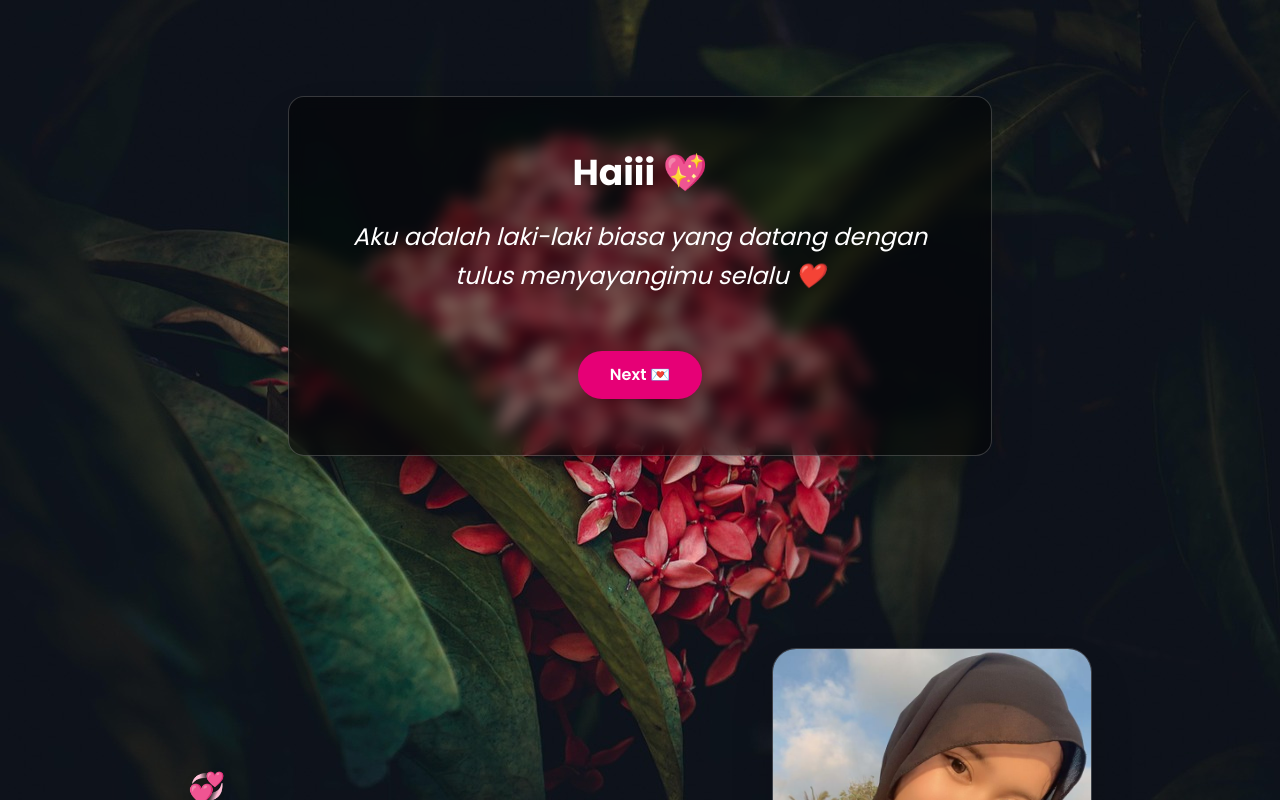
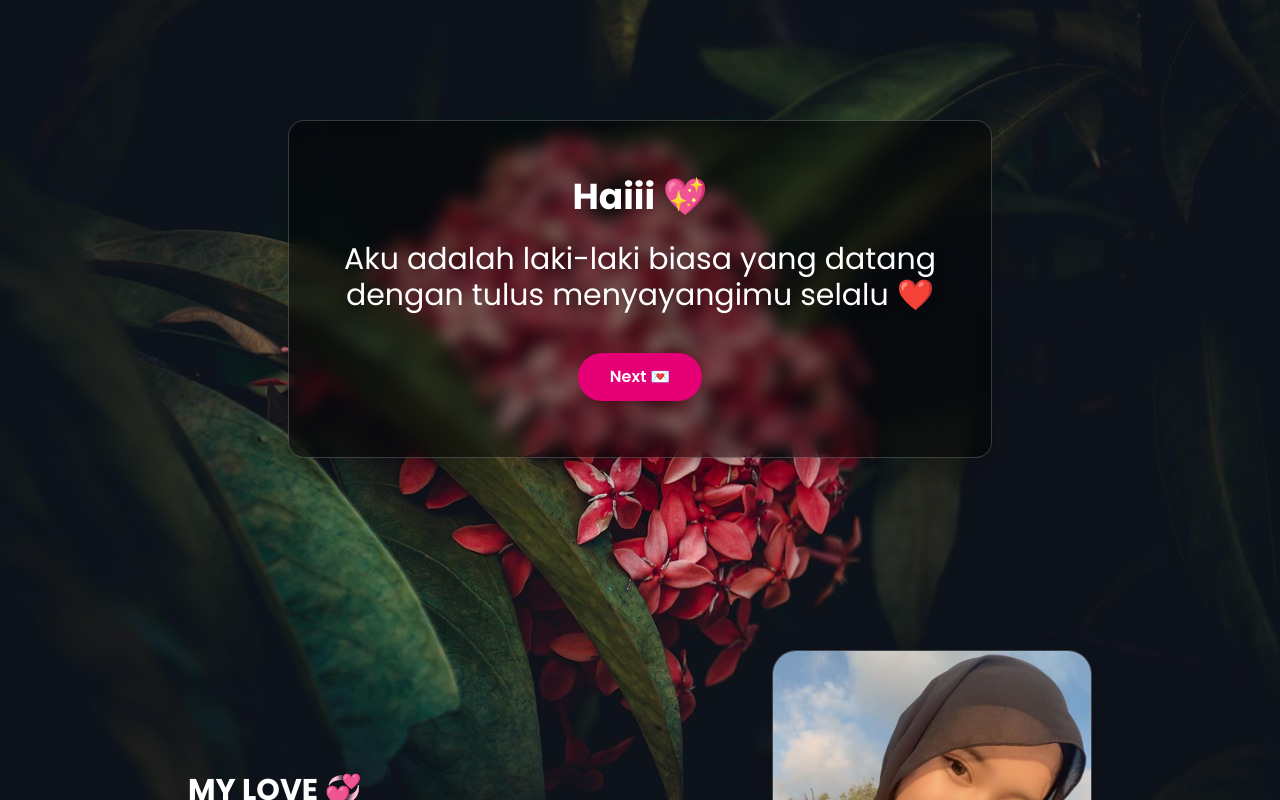
Before and after one commit to nomigami/sayangkuuu, a Next.js app: page /story in a window 1280 px wide. Shown: the top 800 px of the page. Built offline with nearby package versions, Linux system fonts and the light colour scheme.

Commit message:
Update page.tsx

```diff
--- a/src/app/story/page.tsx
+++ b/src/app/story/page.tsx
@@ -1,6 +1,6 @@
 "use client";
 
-import { motion } from "framer-motion";
+import { motion, AnimatePresence } from "framer-motion";
 import { useEffect, useState } from "react";
 
 export default function OurStory() {
@@ -69,18 +69,36 @@ export default function OurStory() {
     >
       {/* 💌 Card Utama */}
       <motion.div
-        className="relative z-10 w-[90%] sm:w-[85%] md:w-[70%] lg:w-[55%] text-center bg-black/50 backdrop-blur-sm rounded-2xl px-6 sm:px-10 py-10 sm:py-14 mt-24 shadow-2xl border border-white/20"
+        className="relative z-10 w-[90%] sm:w-[85%] md:w-[70%] lg:w-[55%] text-center bg-black/50 backdrop-blur-sm rounded-2xl px-6 sm:px-10 py-10 sm:py-14 mt-30 shadow-2xl border border-white/20"
         initial={{ opacity: 0, y: 30, scale: 0.9 }}
         animate={{ opacity: 1, y: 0, scale: 1 }}
         transition={{ duration: 1.2, ease: "easeOut" }}
       >
-        <h1 className="text-3xl sm:text-4xl font-bold drop-shadow-md mb-6">
+        {/* Judul dengan animasi */}
+        <motion.h1
+          className="text-3xl sm:text-4xl font-bold drop-shadow-md mb-6"
+          initial={{ opacity: 0, y: 20 }}
+          animate={{ opacity: 1, y: 0 }}
+          transition={{ delay: 0.2, duration: 0.8 }}
+        >
           Haiii 💖
-        </h1>
+        </motion.h1>
 
-        <p className="text-lg sm:text-2xl italic leading-relaxed mb-8 drop-shadow-lg">
-          {romanticQuotes[index]}
-        </p>
+        {/* Animasi teks quote */}
+        <AnimatePresence mode="popLayout">
+          <motion.p
+            key={index}
+            className="text-lg sm:text-3xl poopins leading-9 mb-4 drop-shadow-lg"
+            initial={{ opacity: 0, y: 20 }}
+            animate={{ opacity: 2, y: 0 }}
+            exit={{ opacity: 1, y: -20 }}
+            transition={{ duration: 1 }}
+            whileTap={{scale : 1}}
+
+          >
+            {romanticQuotes[index]}
+          </motion.p>
+        </AnimatePresence>
 
         {/* Tombol Next */}
         {!isLast && (
@@ -89,6 +107,9 @@ export default function OurStory() {
             whileTap={{ scale: 0.95 }}
             onClick={nextQuote}
             className="mt-6 px-8 py-3 bg-pink-600 hover:bg-pink-700 text-white rounded-full font-semibold shadow-lg transition"
+            initial={{ opacity: 0, y: 10 }}
+            animate={{ opacity: 1, y: 0 }}
+            transition={{ delay: 0.4, duration: 0.6 }}
           >
             Next 💌
           </motion.button>
@@ -131,7 +152,7 @@ export default function OurStory() {
               whileInView={{ opacity: 1, x: 0 }}
               transition={{ duration: 1, ease: "easeOut" }}
             >
-              <h2 className="text-3xl font-bold mb-4 drop-shadow-lg">💞</h2>
+              <h2 className="text-3xl font-bold mb-4 drop-shadow-lg">MY LOVE 💞</h2>
               <p className="text-base sm:text-lg leading-relaxed drop-shadow-md">
                 {item.text}
               </p>
```
